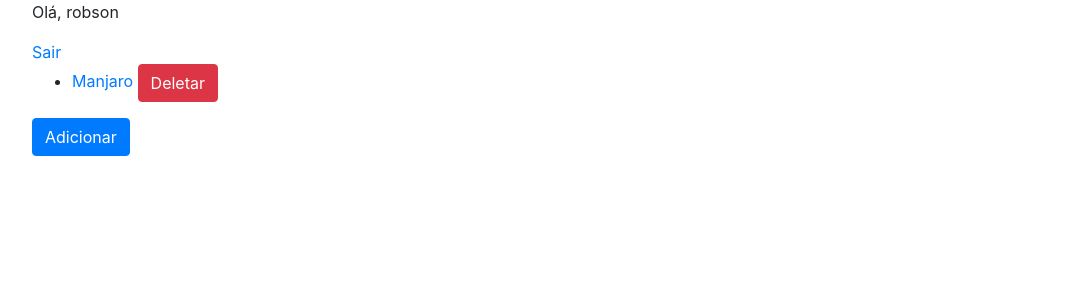
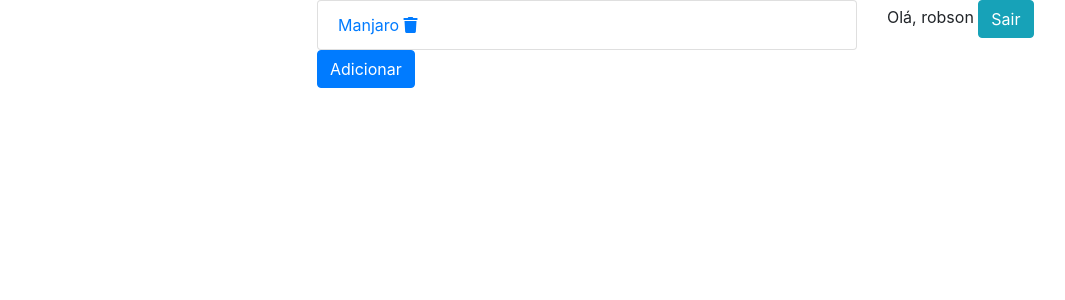
Before and after one commit to robsonsilv4/gestao-clientes-heroku, a Django app: page /clientes/list/ in a window 1280 px wide. Shown: the top 300 px of the page, without its empty margins (53-1118 px from the left). Run offline with Django 3.2, Linux system fonts and the light colour scheme; a user stored in the database is signed in; data comes from the database, SQL or seed files in the repository; both versions use the stored data as it was after the commit; some libraries are stand-ins or nearby versions.

Commit message:
Ajustes de grid

```diff
--- a/clientes/templates/person.html
+++ b/clientes/templates/person.html
@@ -3,16 +3,31 @@
 {% block title %}Clientes{% endblock %}
 
 {% block main %}
-    <p>Olá, {{ user.username }}</p>
-    <a href="{% url 'logout' %}">Sair</a>
+    <div class="row">
+        <div class="col"></div>
 
-    <ul>
-        {% for pessoa in pessoas %}
-        <li>
-            <a href="{% url 'pessoa_update' pessoa.id %}">{{ pessoa.first_name }}
-            <a class="btn btn-danger" href="{% url 'pessoa_delete' pessoa.id %}">Deletar</a></a>
-        </li>
-        {% endfor %}
-    </ul>
-    <a class="btn btn-primary" href="{% url 'pessoa_new' %}">Adicionar</a>
+        <div class="col-6">
+            <ul class="list-group">
+                {% for pessoa in pessoas %}
+                    <li class="list-group-item">
+                        <a href="{% url 'pessoa_update' pessoa.id %}">
+                            {{ pessoa.first_name }}
+                        </a>
+                        <a href="{% url 'pessoa_delete' pessoa.id %}">
+                            <i class="fas fa-trash"></i>
+                        </a>
+                    </li>
+                {% endfor %}
+            </ul>
+
+            <a class="btn btn-primary" href="{% url 'pessoa_new' %}">Adicionar</a>
+        </div>
+
+        <div class="col">
+            <p>
+                Olá, {{ user.username }}
+                <a class="btn btn-info" href="{% url 'logout' %}">Sair</a>
+            </p>
+        </div>
+    </div>
 {% endblock %}
--- a/templates/base.html
+++ b/templates/base.html
@@ -8,6 +8,7 @@
     <meta http-equiv="X-UA-Compatible" content="ie=edge">
     <title>{% block title %}Base{% endblock %}</title>
     <link rel="stylesheet" href="{% static 'css/bootstrap.min.css' %}">
+    <link rel="stylesheet" href="https://use.fontawesome.com/releases/v5.2.0/css/all.css">
 </head>
 <body>
     <div class="container">
--- a/templates/registration/login.html
+++ b/templates/registration/login.html
@@ -1,4 +1,5 @@
 {% extends 'base.html' %}
+{% load bootstrap %}
 
 {% block title %}Login{% endblock %}
 
@@ -6,7 +7,7 @@
     <h2>Login</h2>
     <form method="post">
         {% csrf_token %}
-        {{ form.as_p }}
+        {{ form|bootstrap  }}
         <button type="submit" class="btn btn-info">Logar</button>
     </form>
 {% endblock %}
```
Also changed, not shown: home/templates/home.html (+13 -9 lines), db.sqlite3.
